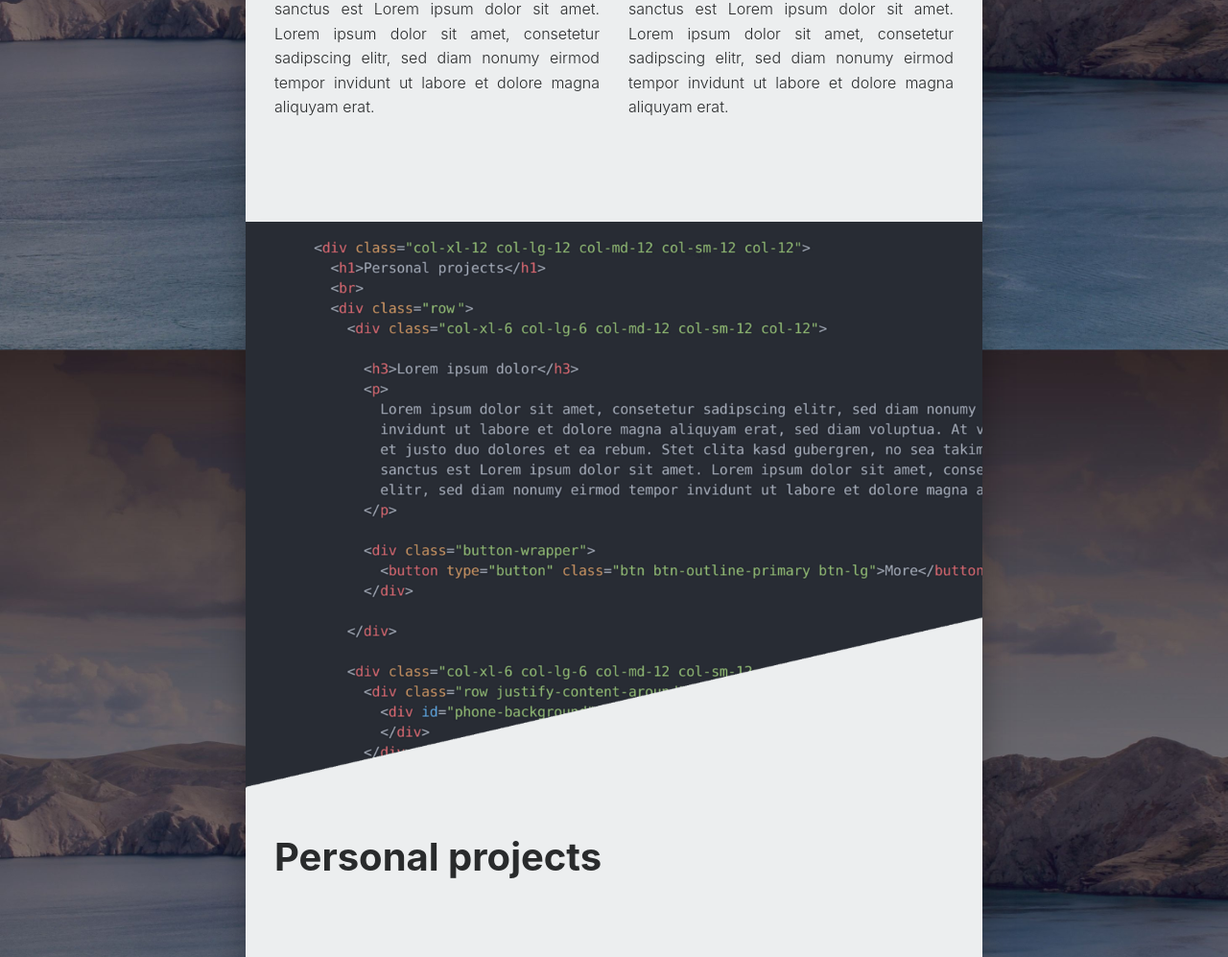
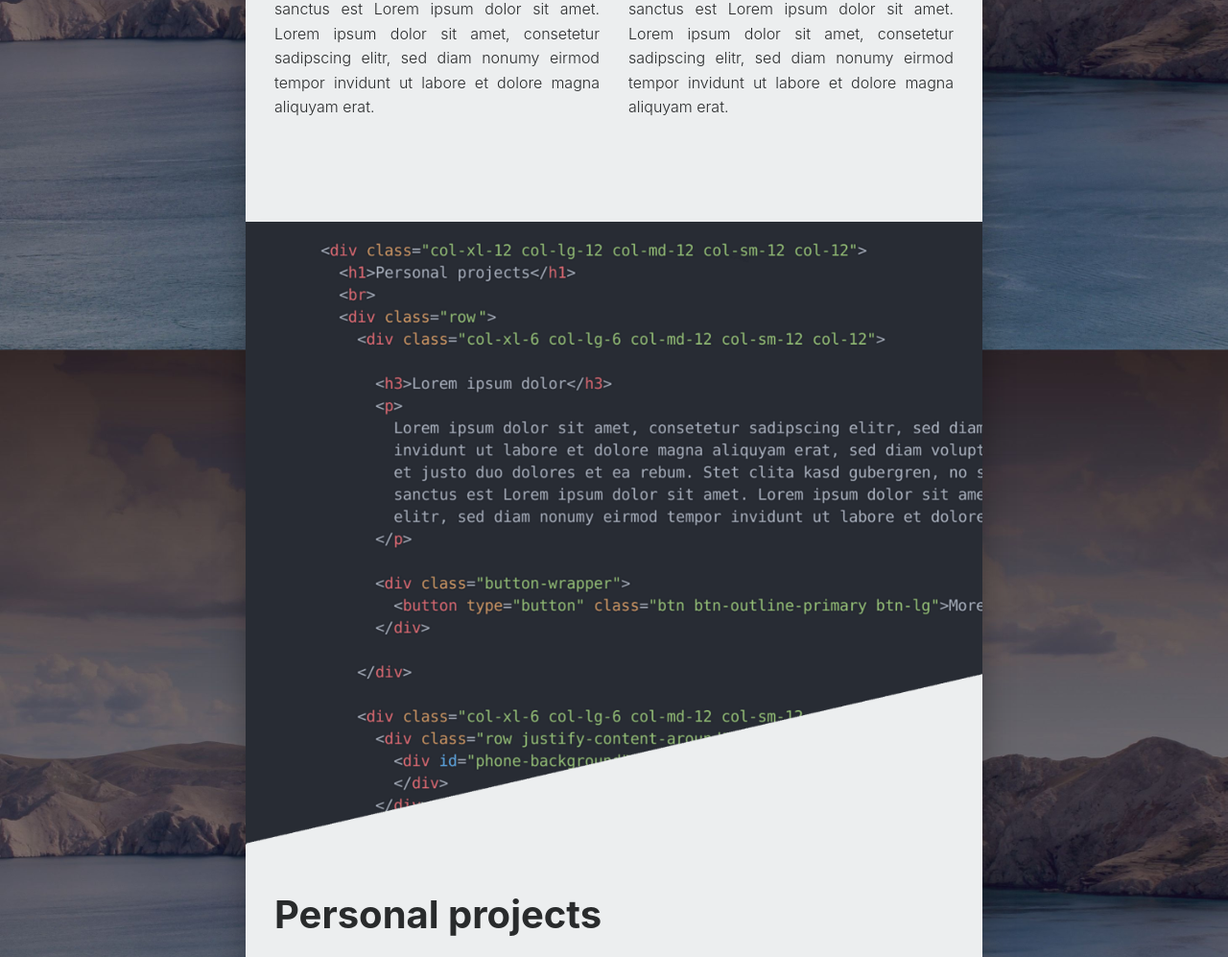
Before and after one commit to jgawrylkowicz/jgawrylkowicz.github.io, a PHP site: page / in a window 1280 px wide. Shown: the part 1337-2334 px from the top of the page at 96% size. Run offline with PHP 8.4, Linux system fonts and the light colour scheme.

Commit message:
css fix for thumbnails

```diff
--- a/css/index.css
+++ b/css/index.css
@@ -84,21 +84,18 @@ p {
   padding: 5vh 30px 5vh 30px;
 }
 .thumb {
+  min-height: 660px;
+  height: 45vh;
+  max-height: 55vh;
   background-repeat: no-repeat;
   background-size: cover;
 }
 
 .thumb-intro{
-  min-height: 660px;
-  height: 45vh;
-  max-height: 55vh;
   background-image: url("../img/intro-background-thumb.png");
 }
 
 .thumb-projects{
-  min-height: 600px;
-  height: 45vh;
-  max-height: 55vh;
   background-image: url("../img/projects-background-thumb.png");
 }
 
```
